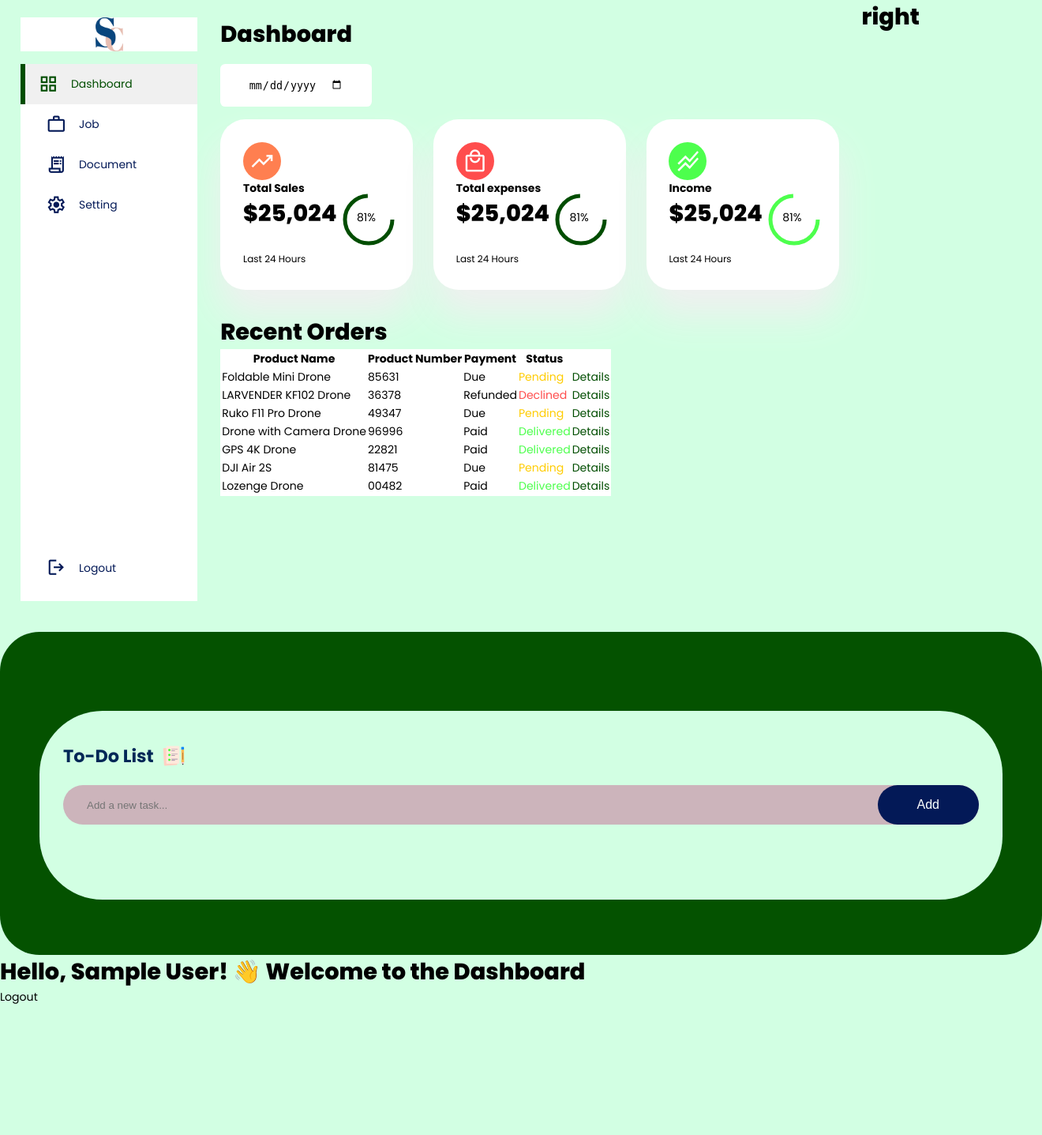
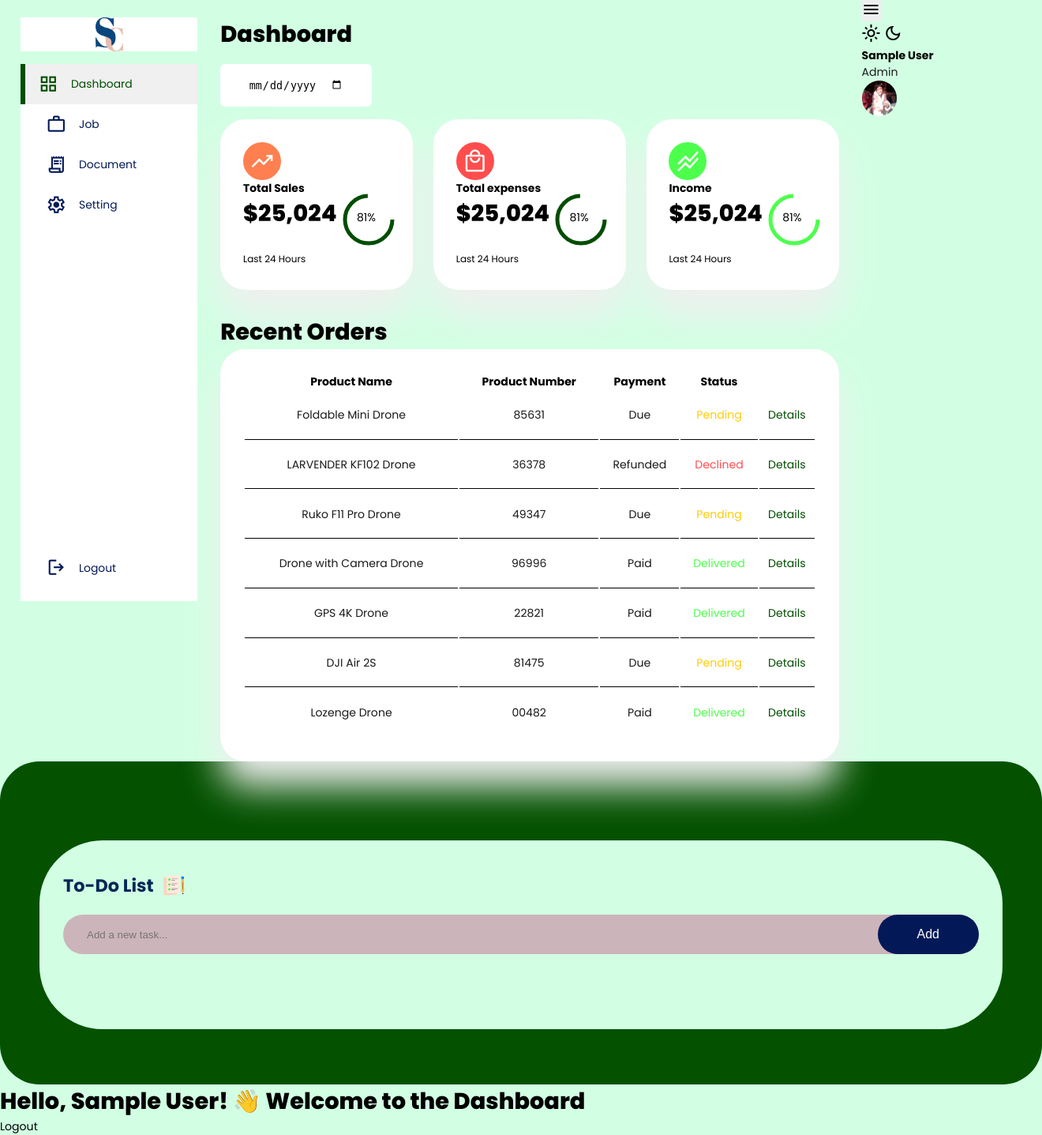
Before and after one commit to BadamiMas/SecureCorp-ICSP-, a Flask app: page /dashboard in a window 1320 px wide. Shown: the whole page at 79% size. Before the commit the page ends 1271 px from the top, so only its background shows below. Run offline with Flask 3, Linux system fonts and the light colour scheme; the visitor is signed in with stand-in values (Sample User, id 1); some libraries are stand-ins or nearby versions.

Commit message:
modified:   static/css/test.css 	new file:   static/images/me.jpg 	modified:   templates/test.html

```diff
--- a/static/css/test.css
+++ b/static/css/test.css
@@ -83,7 +83,7 @@ h5 {
 small {
     font-size: 0.75rem;
 }
-.profile-photo {
+.profile img {
     width: 2.8rem;
     height: 2.8rem;
     border-radius: 50%;
@@ -357,15 +357,50 @@ main .recent_order h2 {
 
 main .recent_order table {
     background-color: var(--clr-white);
+    width: 100%;
+    border-radius: var(--card-border-radius);
+    padding: var(--card-padding);
+    text-align: center;
+    box-shadow: var(--box-shadow);
+    transition: all .3s ease;
+    color: var(--clr-dark)
+}
+
+main .recent_order table:hover {
+    box-shadow: none;
+}
+
+main table tbody tr {
+    height: 3.8rem;
+    border-bottom: 1px solid var(--clr-white);
+    color: var(--clr-dark-variant);
+}
+
+main table tbody td {
+    height: 3.8rem;
+    border-bottom: 1px solid var(--clr-dark);
+}
+
+main table tbody tr:last-child td {
+    border: none;
+}
+
+main .recent_order a {
+    text-align: center;
+    display: block;
+    margin-top: 1rem;
 }
 
 
 
 
 
-/* to do list */
 
-.container {
+/****************
+TO DO LIST
+****************/
+
+.to-do {
     width: 100%;
     min-height: 50vh;
     background: rgb(4, 82, 0);
@@ -413,7 +448,7 @@ input {
     outline: none;
 }
 
-button {
+.to-do button {
     border: none;
     outline: none;
     padding: 16px 50px;
--- a/templates/test.html
+++ b/templates/test.html
@@ -193,28 +193,38 @@
             </table>
         </div>
     <!--recent orders end-->
-
-
-
-
-
-
-
-
-
         </main>
     <!--main section end-->
 
 
         <!--right section start-->
         <div class="right">
-            <h1>right</h1>
+            <div class="top">
+                <button id="menu-bar">
+                    <span class="material-symbols-outlined">menu</span>
+                </button>
+                <div class="theme-toggler">
+                    <span class="material-symbols-outlined">light_mode</span>
+                    <span class="material-symbols-outlined">dark_mode</span>
+                </div>
+                <div class="profile">
+                    <div class="info">
+                        <p><b>{{ username }}</b></p>
+                        <p>Admin</p>
+                        <small class="text-muted"></small>
+                    </div>
+                    <div class="profile-photo">
+                        <img src="{{ url_for('static', filename='images/me.jpg') }}">
+                    </div>
+                </div>
+            </div>
+
         </div>
         <!--end right section-->
 </div>
 
 
-<div class="container">
+<div class="to-do">
     <!--todo list section start-->
     <div class="todo-list">
         <h2>To-Do List <img src="{{ url_for('static', filename='images/icon.png') }}"></h2>
```
Also changed, not shown: static/images/me.jpg (added). Lines whose indentation alone changed are shown as unchanged.
